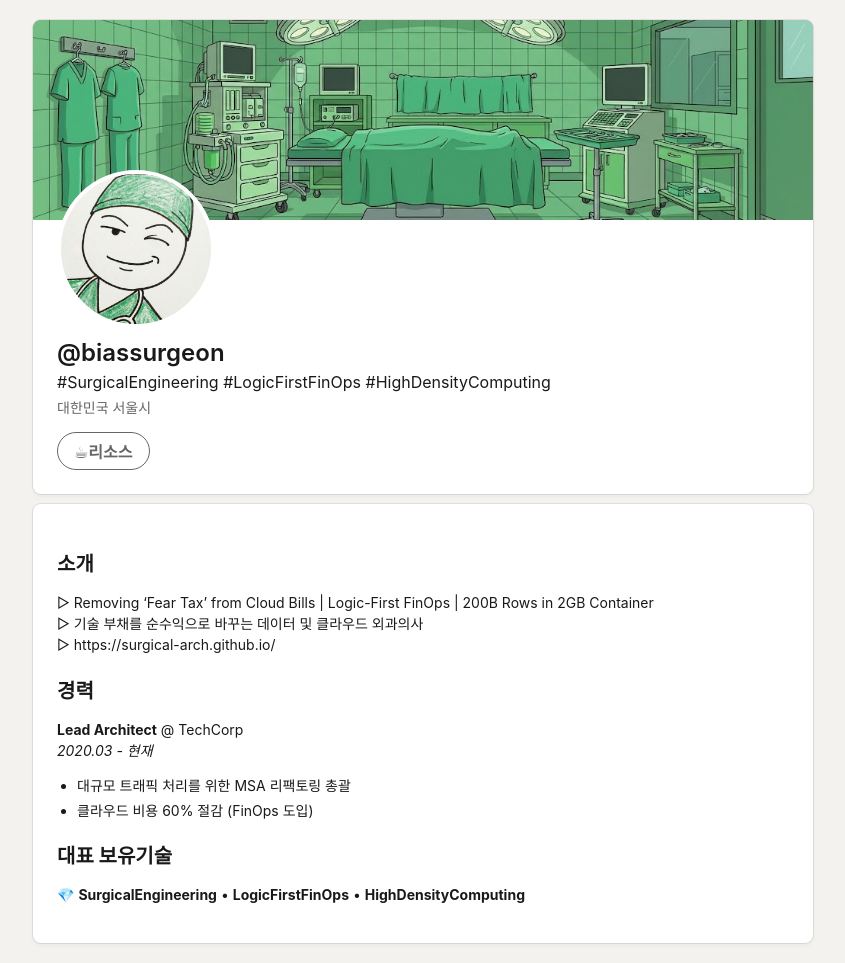
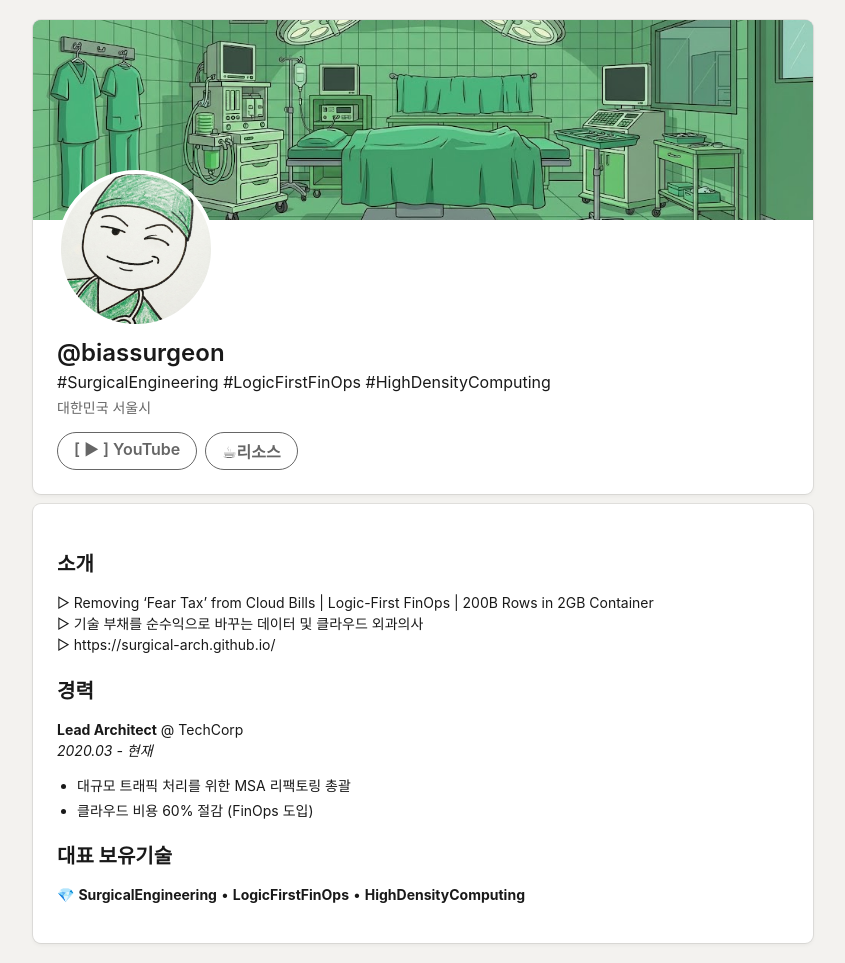
Before and after one commit to surgical-arch/surgical-arch.github.io, a Jekyll site: the page built from index.md, in a window 1280 px wide. Shown: the whole page, without its empty margins (217-1062 px from the left). Built offline with Jekyll 4.4.1, drawn with Linux system fonts in a browser that asks for light colours.

Commit message:
Update default.html

```diff
--- a/_layouts/default.html
+++ b/_layouts/default.html
@@ -118,6 +118,7 @@
                 <div class="buttons">
                     <!--<a href="#" class="btn btn-primary">관심분야</a>-->
                     <!--<a href="#" class="btn btn-outline">프로필 항목 등록</a>-->
+                    <a href="https://www.youtube.com/@biassurgeon" target="_blank" class="btn btn-gray">[  ▶︎ ] YouTube</a>
                     <a href="https://buymeacoffee.com/biassurgeon" target="_blank" class="btn btn-gray">☕리소스</a>
                 </div>
             </div>
```
